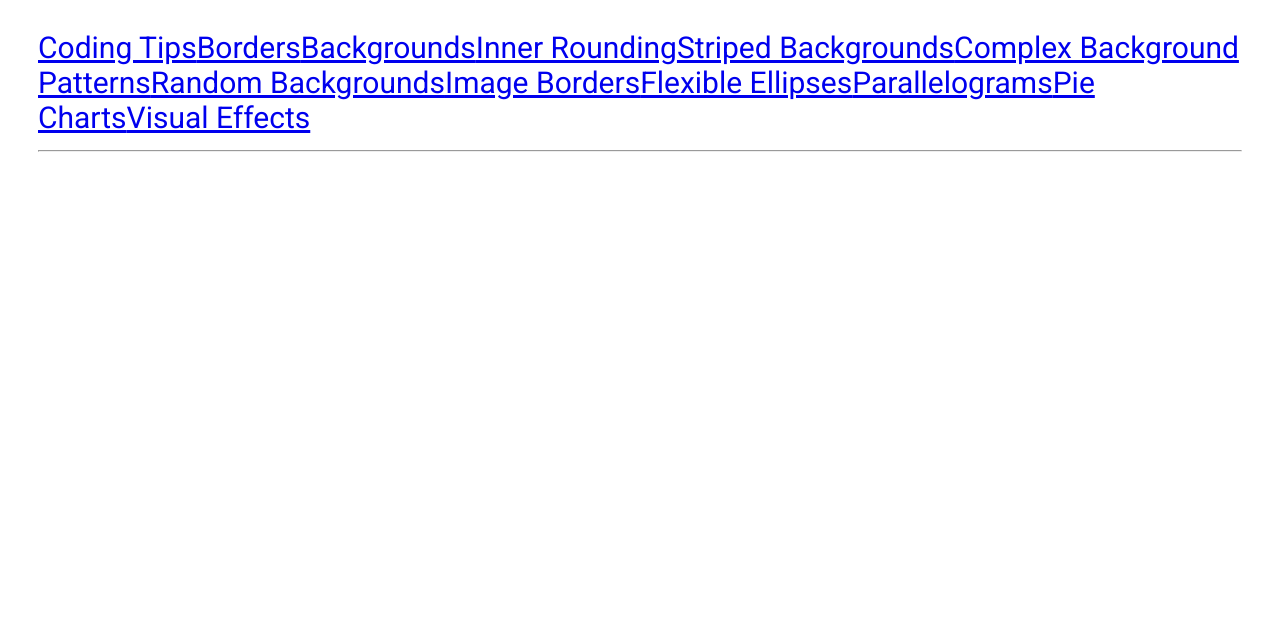
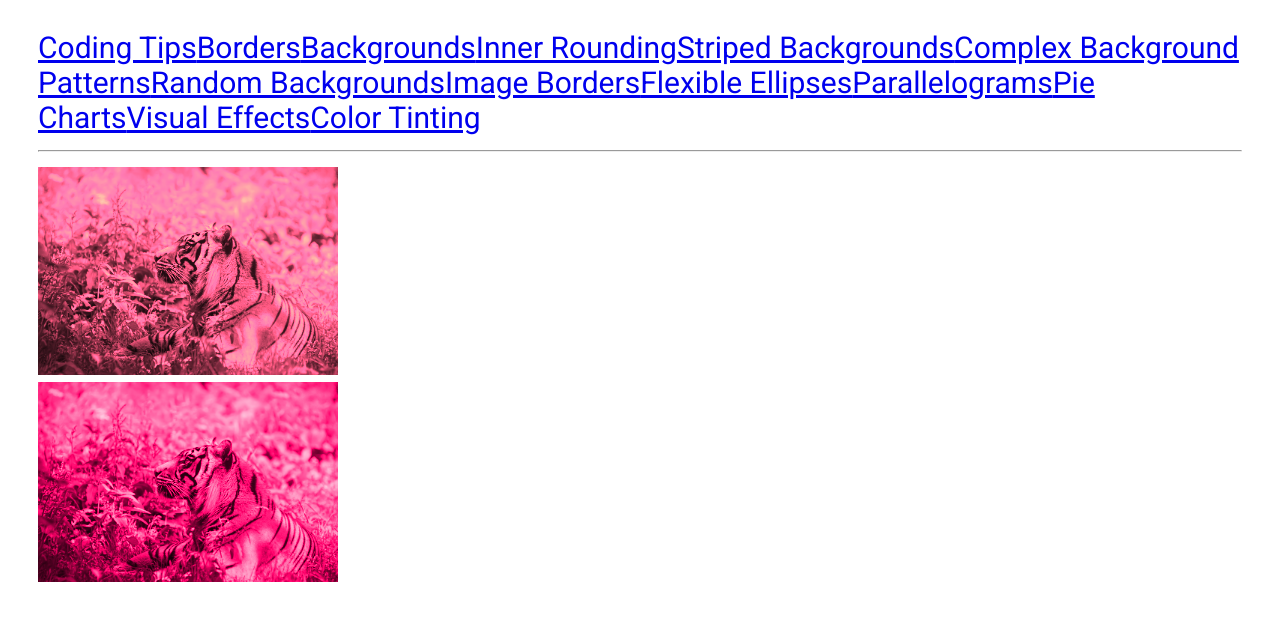
Before and after one commit to ht89/css-secrets, an Angular app: page /color-tinting in a window 1280 px wide. Before the commit this address led to /. Shown: the top 620 px of the page. Built offline with nearby package versions, Linux system fonts and the light colour scheme.

Commit message:
color tinting

```diff
--- a/src/app/app.component.html
+++ b/src/app/app.component.html
@@ -11,6 +11,7 @@
     <a [routerLink]="['parallelograms']">Parallelograms</a>
     <a [routerLink]="['pie-chart']">Pie Charts</a>
     <a [routerLink]="['visual-effects']">Visual Effects</a>
+    <a [routerLink]="['color-tinting']">Color Tinting</a>
     <hr>
 
     <router-outlet></router-outlet>
--- /dev/null
+++ b/src/app/color-tinting/color-tinting.component.html
@@ -0,0 +1,6 @@
+<img src="assets/img/tiger.jpg" alt="Tiger image" width="300">
+
+<!-- using mix-blend-mode/background-blend-mode gives a better color tinting
+-->
+<div class="tinted-image">
+</div>
--- /dev/null
+++ b/src/app/color-tinting/color-tinting.component.scss
@@ -0,0 +1,22 @@
+img {
+    transition: .5s filter;
+    filter: sepia() saturate(4) hue-rotate(295deg);
+    &:hover,
+    &:focus {
+        filter: none;
+    }
+}
+
+.tinted-image {
+    width: 300px;
+    height: 200px;
+    background-image: url('../../assets/img/tiger.jpg');
+    background-color: hsl(335, 100%, 50%);
+    background-size: cover;
+    // this blends each background layer with the ones underneath it
+    background-blend-mode: luminosity;
+    transition: .5s background-color;
+    &:hover {
+        background-color: transparent;
+    }
+}
--- /dev/null
+++ b/src/app/color-tinting/color-tinting.component.ts
@@ -0,0 +1,15 @@
+import { Component, OnInit } from '@angular/core';
+
+@Component({
+  selector: 'app-color-tinting',
+  templateUrl: './color-tinting.component.html',
+  styleUrls: ['./color-tinting.component.scss']
+})
+export class ColorTintingComponent implements OnInit {
+
+  constructor() { }
+
+  ngOnInit() {
+  }
+
+}
```
Also changed, not shown: src/app/app.module.ts (+7 -1 lines), src/assets/img/tiger.jpg (added), 1 other file (tests, documents, lock files or other folders).
